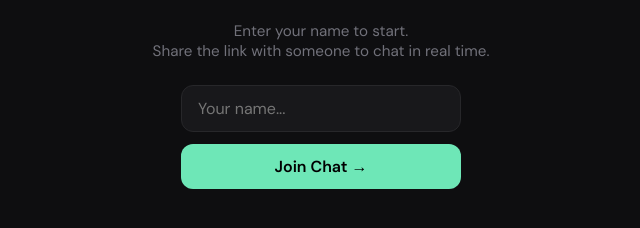
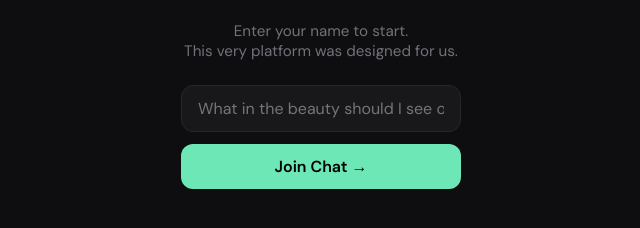
Before and after one commit to Johnycakee69/Message, a website: page public/index.html in a window 1280 px wide. Shown: the part 330-558 px from the top of the page, without its empty margins (319-959 px from the left). Drawn offline with nearby package versions, Linux system fonts and the light colour scheme; no server answers.

Commit message:
Update index.html

```diff
--- a/public/index.html
+++ b/public/index.html
@@ -295,9 +295,9 @@
   <!-- JOIN SCREEN -->
   <div id="join-screen">
     <h1>💬 Messenger</h1>
-    <p>Enter your name to start.<br>Share the link with someone to chat in real time.</p>
+    <p>Enter your name to start.<br>This very platform was designed for us.</p>
     <div id="join-form">
-      <input type="text" id="username-input" placeholder="Your name..." maxlength="20" autocomplete="off" />
+      <input type="text" id="username-input" placeholder="What in the beauty should I see on the screen my love?..." maxlength="10" autocomplete="off" />
       <button onclick="joinChat()">Join Chat →</button>
     </div>
   </div>
```
